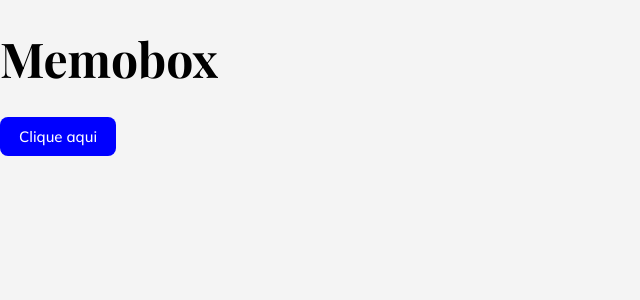
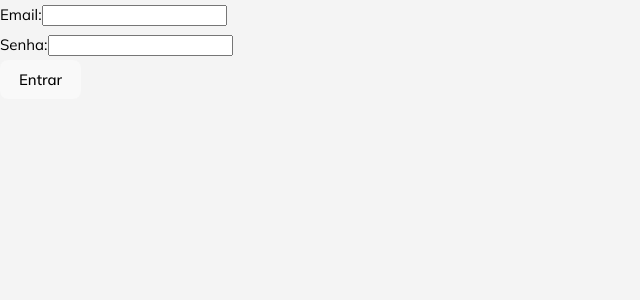
Before and after one commit to roofranklin/memobox-front, a React (Vite) app: page / in a window 1280 px wide. Shown: the top 300 px of the page, without its empty margins (0-640 px from the left). Built offline with nearby package versions, Linux system fonts and the light colour scheme; a web font is replaced by a local one.

Commit message:
Router e inicio login

```diff
--- a/package.json
+++ b/package.json
@@ -12,6 +12,7 @@
   "dependencies": {
     "react": "^18.2.0",
     "react-dom": "^18.2.0",
+    "react-router-dom": "^6.11.2",
     "styled-components": "^5.3.11"
   },
   "devDependencies": {
--- a/src/App.jsx
+++ b/src/App.jsx
@@ -1,18 +1,16 @@
-import styled from 'styled-components'
+import { BrowserRouter as Router, Routes, Route } from 'react-router-dom';
+import Login from './pages/login/login';
+import Cards from './pages/cards/cards';
 
-const Button = styled.button`
-  background-color: blue;
-  color: white;
-`
+const App = () => {
+  return (
+    <Router>
+      <Routes>
+        <Route exact path="/" element={<Login/>} />
+        <Route path="/cards" element={<Cards/>} />
+      </Routes>
+    </Router>
+  );
+};
 
-function App() {
-
-  return (
-    <>
-     <h1>Memobox</h1>
-     <Button>Clique aqui</Button>
-    </>
-  )
-}
-
-export default App
+export default App;
--- /dev/null
+++ b/src/pages/cards/cards.jsx
@@ -0,0 +1,11 @@
+const Cards = () => {
+
+
+    return (
+      <>
+          <h1>Oi</h1>
+      </>
+    );
+  };
+
+  export default Cards;
--- /dev/null
+++ b/src/pages/login/login.jsx
@@ -0,0 +1,54 @@
+import { useState } from 'react';
+import { useNavigate } from 'react-router-dom';
+
+const Login = () => {
+  const [email, setEmail] = useState('');
+  const [password, setPassword] = useState('');
+  const navigate = useNavigate();
+
+  const handleEmailChange = (event) => {
+    setEmail(event.target.value);
+  };
+
+  const handlePasswordChange = (event) => {
+    setPassword(event.target.value);
+  };
+
+  const handleSubmit = (event) => {
+    event.preventDefault();
+    // Aqui você pode adicionar a lógica para autenticar o usuário com o email e a senha fornecidos
+    // Por exemplo, você pode fazer uma requisição para um servidor backend
+    // para verificar as credenciais do usuário e redirecioná-lo para a página de destino.
+    console.log('Email:', email);
+    console.log('Password:', password);
+    navigate('/cards');
+  };
+
+  return (
+    <form onSubmit={handleSubmit}>
+      <div>
+        <label htmlFor="email">Email:</label>
+        <input
+          type="email"
+          id="email"
+          value={email}
+          onChange={handleEmailChange}
+          required
+        />
+      </div>
+      <div>
+        <label htmlFor="password">Senha:</label>
+        <input
+          type="password"
+          id="password"
+          value={password}
+          onChange={handlePasswordChange}
+          required
+        />
+      </div>
+      <button type="submit">Entrar</button>
+    </form>
+  );
+};
+
+export default Login;
```
Also changed, not shown: src/pages/cards/cards.styles.js (added), src/pages/login/login.styles.js (added), 1 other file (tests, documents, lock files or other folders).
